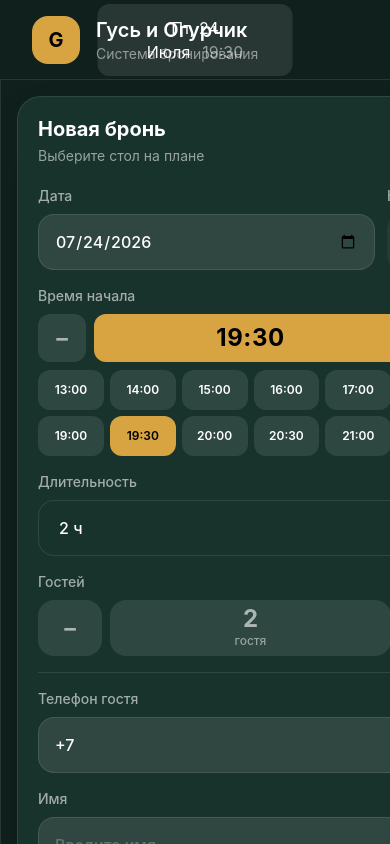
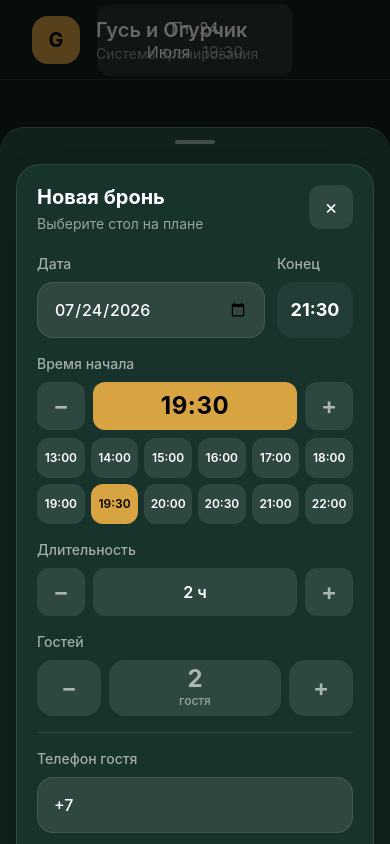
Before and after one commit to Faultieer/restaurant-booking, a React (Vite) app: page / in a window 390 px wide. Both pictures are taken after a click on the button "Новая бронь". Built offline with nearby package versions, Linux system fonts and the light colour scheme.

Commit message:
Add PWA manifest and update booking UI components
Replit-Commit-Author: Agent

```diff
--- a/index.html
+++ b/index.html
@@ -1,10 +1,20 @@
 <!doctype html>
-<html lang="en">
+<html lang="ru">
   <head>
     <meta charset="UTF-8" />
     <link rel="icon" type="image/svg+xml" href="/favicon.svg" />
-    <meta name="viewport" content="width=device-width, initial-scale=1.0" />
-    <title>restaurant-booking</title>
+    <meta name="viewport" content="width=device-width, initial-scale=1.0, viewport-fit=cover" />
+
+    <!-- PWA / Add to Home Screen -->
+    <meta name="theme-color" content="#10211D" />
+    <meta name="mobile-web-app-capable" content="yes" />
+    <meta name="apple-mobile-web-app-capable" content="yes" />
+    <meta name="apple-mobile-web-app-status-bar-style" content="black-translucent" />
+    <meta name="apple-mobile-web-app-title" content="Гусь и Огурчик" />
+    <link rel="apple-touch-icon" href="/favicon.svg" />
+    <link rel="manifest" href="/manifest.webmanifest" />
+
+    <title>Гусь и Огурчик</title>
   </head>
   <body>
     <div id="root"></div>
--- a/src/components/BookingModal.tsx
+++ b/src/components/BookingModal.tsx
@@ -201,7 +201,17 @@ export default function BookingModal({
     if (!open) return null;
 
     return (
-        <aside className="h-full overflow-y-auto border-l border-white/10 bg-[#10211D] p-4 text-white">
+        <aside className="
+            fixed inset-x-0 bottom-0 z-50 max-h-[85vh] overflow-y-auto
+            rounded-t-3xl border-t border-white/10 bg-[#10211D] text-white
+            md:static md:inset-auto md:z-auto md:h-full md:max-h-none
+            md:rounded-none md:border-t-0 md:border-l
+        ">
+            {/* Drag handle (mobile only) */}
+            <div className="flex justify-center pt-3 pb-1 md:hidden">
+                <div className="h-1 w-10 rounded-full bg-white/20" />
+            </div>
+            <div className="p-4 pb-safe-4 md:p-4 md:pb-4">
             <div className="rounded-3xl border border-white/10 bg-[#18322C] p-5 shadow-2xl">
 
                 {/* Заголовок */}
@@ -289,18 +299,30 @@ export default function BookingModal({
                     </div>
 
                     {/* Длительность */}
-                    <label className="block text-sm font-medium text-white/60">
+                    <div className="text-sm font-medium text-white/60">
                         Длительность
-                        <select
-                            value={durationMinutes}
-                            onChange={(e) => setDurationMinutes(Number(e.target.value))}
-                            className="mt-2 h-14 w-full rounded-2xl border border-white/10 bg-[#18322C] px-4 text-base text-white [color-scheme:dark]"
-                        >
-                            {durationOptions.map((d) => (
-                                <option key={d} value={d}>{formatDuration(d)}</option>
-                            ))}
-                        </select>
-                    </label>
+                        <div className="mt-2 grid grid-cols-[48px_1fr_48px] items-center gap-2">
+                            <button
+                                type="button"
+                                onClick={() => setDurationMinutes((d) => Math.max(30, d - 30))}
+                                className="h-12 rounded-xl bg-white/10 text-2xl font-semibold transition active:scale-95 hover:bg-white/15"
+                                aria-label="−30 мин"
+                            >
+                                −
+                            </button>
+                            <div className="flex h-12 items-center justify-center rounded-xl bg-white/10 text-base font-semibold text-white">
+                                {formatDuration(durationMinutes)}
+                            </div>
+                            <button
+                                type="button"
+                                onClick={() => setDurationMinutes((d) => Math.min(360, d + 30))}
+                                className="h-12 rounded-xl bg-white/10 text-2xl font-semibold transition active:scale-95 hover:bg-white/15"
+                                aria-label="+30 мин"
+                            >
+                                +
+                            </button>
+                        </div>
+                    </div>
 
                     {/* Количество гостей */}
                     <div className="text-sm font-medium text-white/60">
@@ -469,6 +491,7 @@ export default function BookingModal({
                     </div>
                 )}
             </div>
+            </div>{/* /p-4 wrapper */}
         </aside>
     );
 }
--- a/src/components/TablePanel.tsx
+++ b/src/components/TablePanel.tsx
@@ -112,7 +112,8 @@ export default function TablePanel({
 
     if (!table) {
         return (
-            <aside className="h-full border-l border-white/10 bg-[#10211D] p-6 text-white">
+            // Empty state — visible only on desktop (mobile shows nothing when no table selected)
+            <aside className="hidden md:block h-full border-l border-white/10 bg-[#10211D] p-6 text-white">
                 <div className="rounded-2xl border border-white/10 bg-white/5 p-5">
                     <h2 className="text-lg font-semibold">Стол не выбран</h2>
                     <p className="mt-2 text-sm text-white/50">
@@ -127,7 +128,17 @@ export default function TablePanel({
     const reason = blockReason === "другая причина" ? customReason.trim() : blockReason;
 
     return (
-        <aside className="h-full overflow-y-auto border-l border-white/10 bg-[#10211D] p-6 text-white">
+        <aside className="
+            fixed inset-x-0 bottom-0 z-50 max-h-[85vh] overflow-y-auto
+            rounded-t-3xl border-t border-white/10 bg-[#10211D] text-white
+            md:static md:inset-auto md:z-auto md:h-full md:max-h-none
+            md:rounded-none md:border-t-0 md:border-l
+        ">
+            {/* Drag handle (mobile only) */}
+            <div className="flex justify-center pt-3 pb-1 md:hidden">
+                <div className="h-1 w-10 rounded-full bg-white/20" />
+            </div>
+            <div className="p-6 pb-safe-4 md:p-6 md:pb-6">
             <div className="flex justify-between gap-4">
                 <div>
                     <h2 className="text-2xl font-bold">Стол №{table.id}</h2>
@@ -266,7 +277,7 @@ export default function TablePanel({
                     )
                 )}
             </div>
-
+            </div>{/* /p-6 wrapper */}
         </aside>
     );
 }
--- a/src/index.css
+++ b/src/index.css
@@ -1,10 +1,13 @@
 @import "tailwindcss";
 @import "./styles/theme.css";
-.no-scrollbar::-webkit-scrollbar {
-    display: none;
+
+/* Safe area for iPhone notch / home bar */
+:root {
+  --safe-bottom: env(safe-area-inset-bottom, 0px);
 }
+.pb-safe { padding-bottom: env(safe-area-inset-bottom, 0px); }
+.pb-safe-4 { padding-bottom: max(1rem, env(safe-area-inset-bottom, 0px)); }
+.bottom-safe-4 { bottom: max(1rem, env(safe-area-inset-bottom, 0px)); }
 
-.no-scrollbar {
-    -ms-overflow-style: none;
-    scrollbar-width: none;
-}
+.no-scrollbar::-webkit-scrollbar { display: none; }
+.no-scrollbar { -ms-overflow-style: none; scrollbar-width: none; }
--- a/src/pages/HomePage.tsx
+++ b/src/pages/HomePage.tsx
@@ -174,8 +174,8 @@ export default function HomePage() {
                 }}
             />
 
-            <main className="grid h-[calc(100vh-80px)] grid-cols-[1fr_500px] xl:grid-cols-[1fr_560px] 2xl:grid-cols-[1fr_640px]">
-                <section className="relative overflow-hidden">
+            <main className="relative h-[calc(100vh-80px)] md:grid md:grid-cols-[1fr_500px] xl:grid-cols-[1fr_560px] 2xl:grid-cols-[1fr_640px]">
+                <section className="relative h-full overflow-auto md:overflow-hidden">
                     <FloorPlan
                         tables={tables}
                         bookings={bookings}
@@ -187,6 +187,17 @@ export default function HomePage() {
                         bookingTableId={bookingTable?.id}
                     />
                 </section>
+
+                {/* Mobile backdrop — closes panel on tap outside */}
+                {(isBookingOpen || selectedTable) && (
+                    <div
+                        className="fixed inset-0 z-40 bg-black/60 md:hidden"
+                        onClick={() => {
+                            if (isBookingOpen) closeBooking();
+                            else setSelectedTable(null);
+                        }}
+                    />
+                )}
 
                 {isBookingOpen ? (
                     <BookingModal
@@ -332,11 +343,15 @@ export default function HomePage() {
                 <button
                     type="button"
                     onClick={openBooking}
-                    className="
-                        fixed bottom-8 right-8 z-40 rounded-2xl bg-[#D7A441]
-                        min-w-80 px-12 py-4 text-lg font-semibold text-black shadow-xl
-                        transition hover:bg-[#e0b45d]
-                    "
+                    className={[
+                        "fixed z-40 rounded-2xl bg-[#D7A441] font-semibold text-black shadow-xl",
+                        "transition hover:bg-[#e0b45d] active:scale-[.98]",
+                        // Mobile: full-width at bottom, hide when table panel is open
+                        "bottom-safe-4 left-4 right-4 py-4 text-base",
+                        // Desktop: compact pill on right
+                        "md:bottom-8 md:left-auto md:right-8 md:min-w-80 md:px-12 md:py-4 md:text-lg",
+                        selectedTable ? "hidden md:block" : "",
+                    ].join(" ")}
                 >
                     Новая бронь
                 </button>
```
Also changed, not shown: public/manifest.webmanifest (added).
